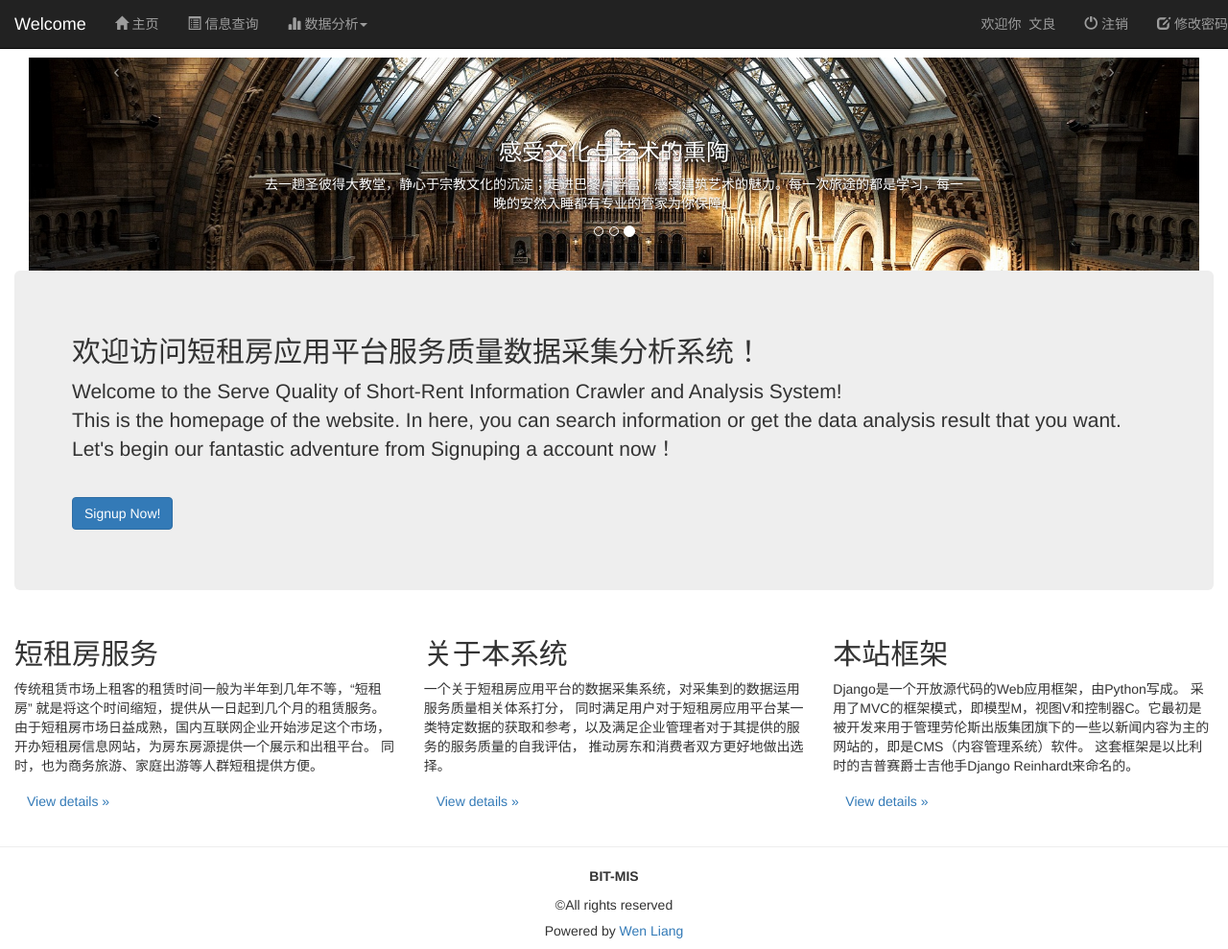
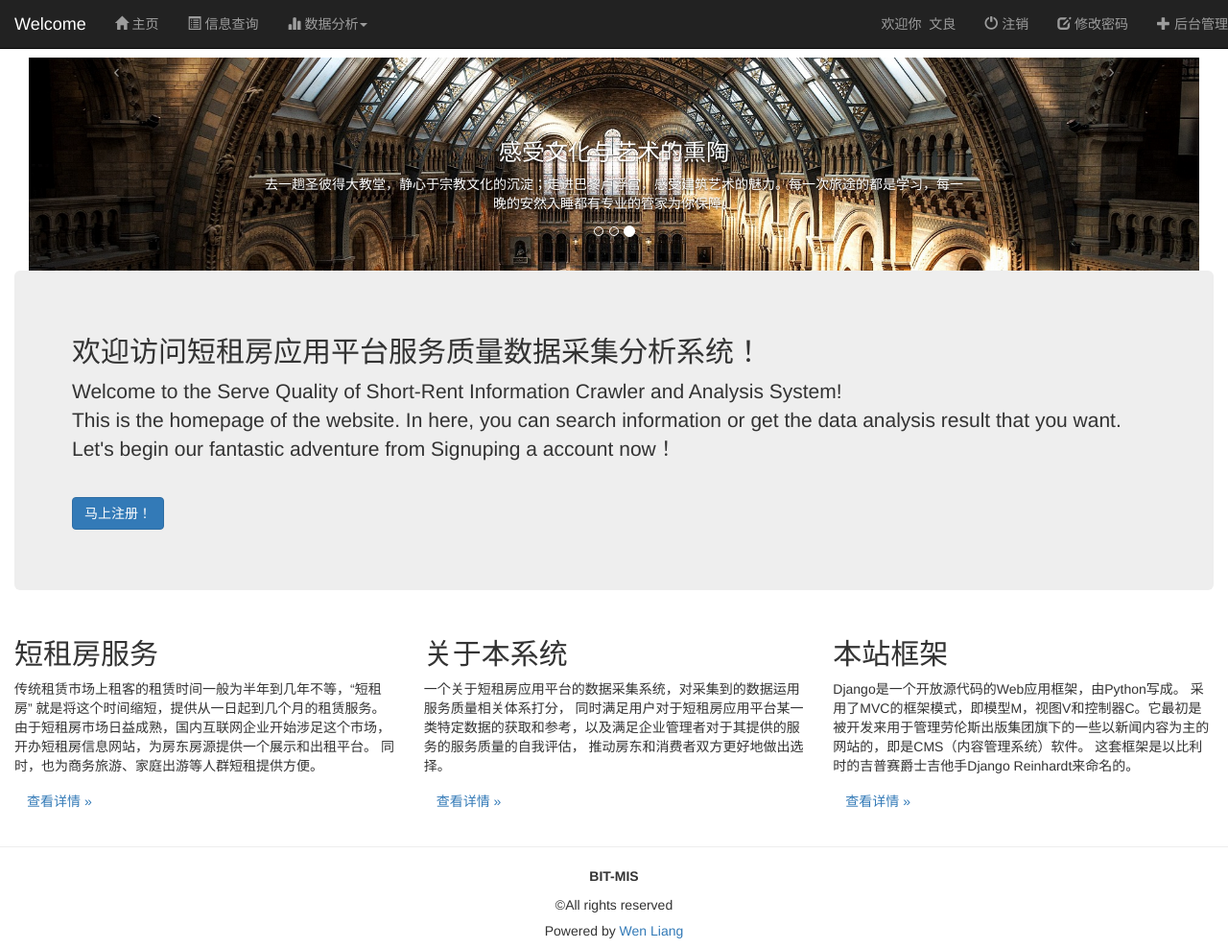
Before and after one commit to wenliang1315/graduate_design, a Django app: page / in a window 1280 px wide. Shown: the whole page at 96% size. Run offline with Django 3.2, Linux system fonts and the light colour scheme; a user stored in the database is signed in; data comes from the database, SQL or seed files in the repository; both versions use the stored data as it was after the commit; some libraries are stand-ins or nearby versions.

Commit message:
commit 20170602

```diff
--- a/templates/blog/base.html
+++ b/templates/blog/base.html
@@ -68,6 +68,9 @@
                     <li>
                         <a href="{% url 'set_password' %}"><span class="glyphicon glyphicon-edit"></span>  修改密码</a>
                     </li>
+                    <li>
+                        <a href= "http://127.0.0.1:8000/admin" ><span class="glyphicon glyphicon-plus"></span>  后台管理</a>
+                    </li>
                         {% else %}
                     <li>
                         <a href="{% url 'signup' %}"><span class="glyphicon glyphicon-user"></span>  注册</a>
--- a/templates/blog/index.html
+++ b/templates/blog/index.html
@@ -68,7 +68,7 @@
                 </p>
                 <br/>
                 <p>
-					<a class="btn btn-primary btn-large" href="{% url 'signup' %}">Signup Now!</a>
+					<a class="btn btn-primary btn-large" href="{% url 'signup' %}">马上注册！</a>
 				</p>
 			</div>
 {% endblock %}
@@ -84,7 +84,7 @@
                 同时，也为商务旅游、家庭出游等人群短租提供方便。
 			</p>
 			<p>
-				<a class="btn" href="http://www.xiaozhu.com/">View details »</a>
+				<a class="btn" href="http://www.xiaozhu.com/">查看详情 »</a>
 			</p>
 		</div>
 		<div class="col-md-4">
@@ -97,7 +97,7 @@
                 推动房东和消费者双方更好地做出选择。
 			</p>
 			<p>
-				<a class="btn" href="http://baike.so.com/doc/4991910-5215737.html">View details »</a>
+				<a class="btn" href="http://baike.so.com/doc/4991910-5215737.html">查看详情 »</a>
 			</p>
 		</div>
 		<div class="col-md-4">
@@ -110,7 +110,7 @@
                 这套框架是以比利时的吉普赛爵士吉他手Django Reinhardt来命名的。
 			</p>
 			<p>
-				<a class="btn" href="https://www.djangoproject.com/">View details »</a>
+				<a class="btn" href="https://www.djangoproject.com/">查看详情 »</a>
 			</p>
 		</div>
 	</div>
```
Also changed, not shown: db.sqlite3.
